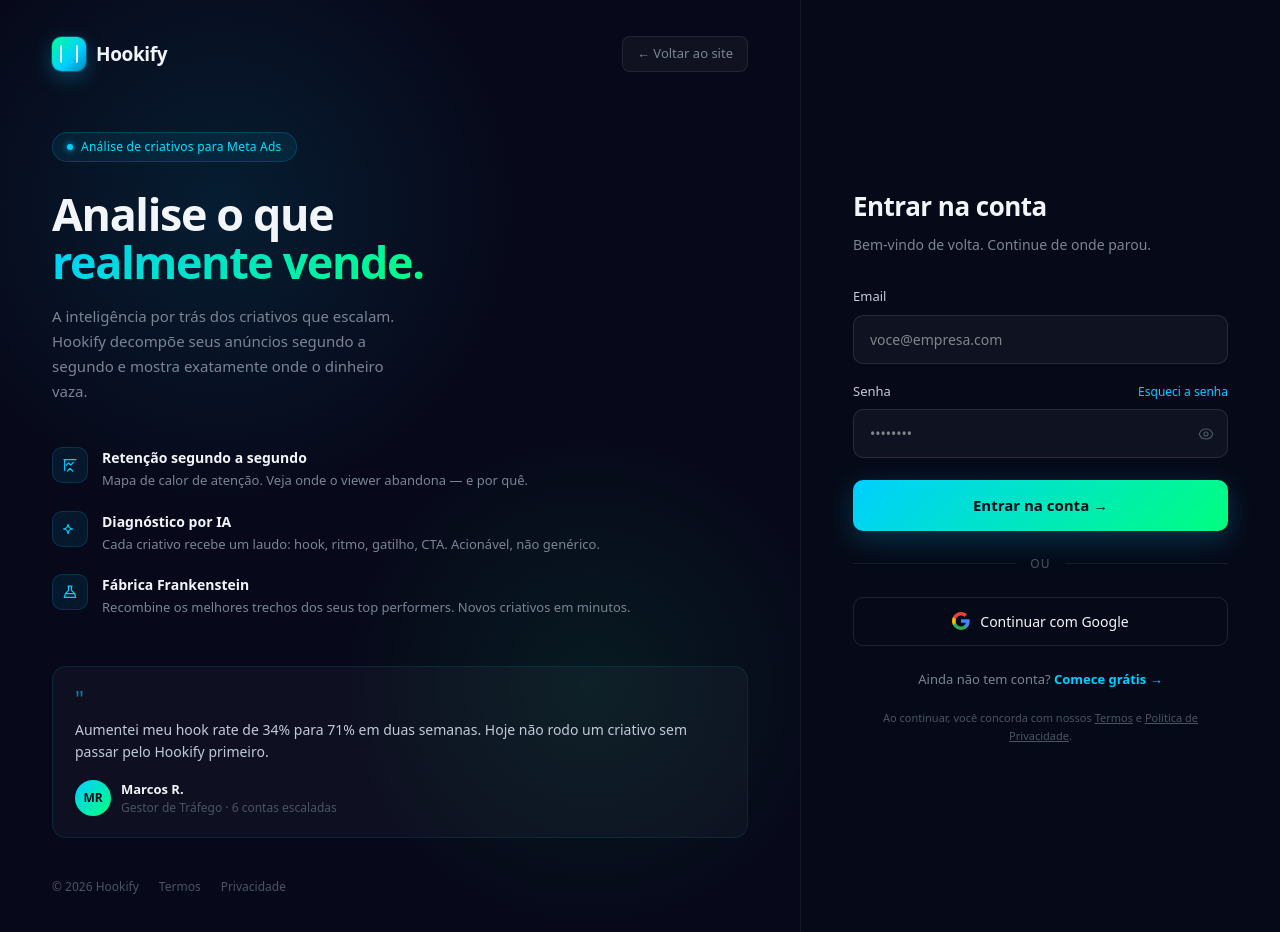
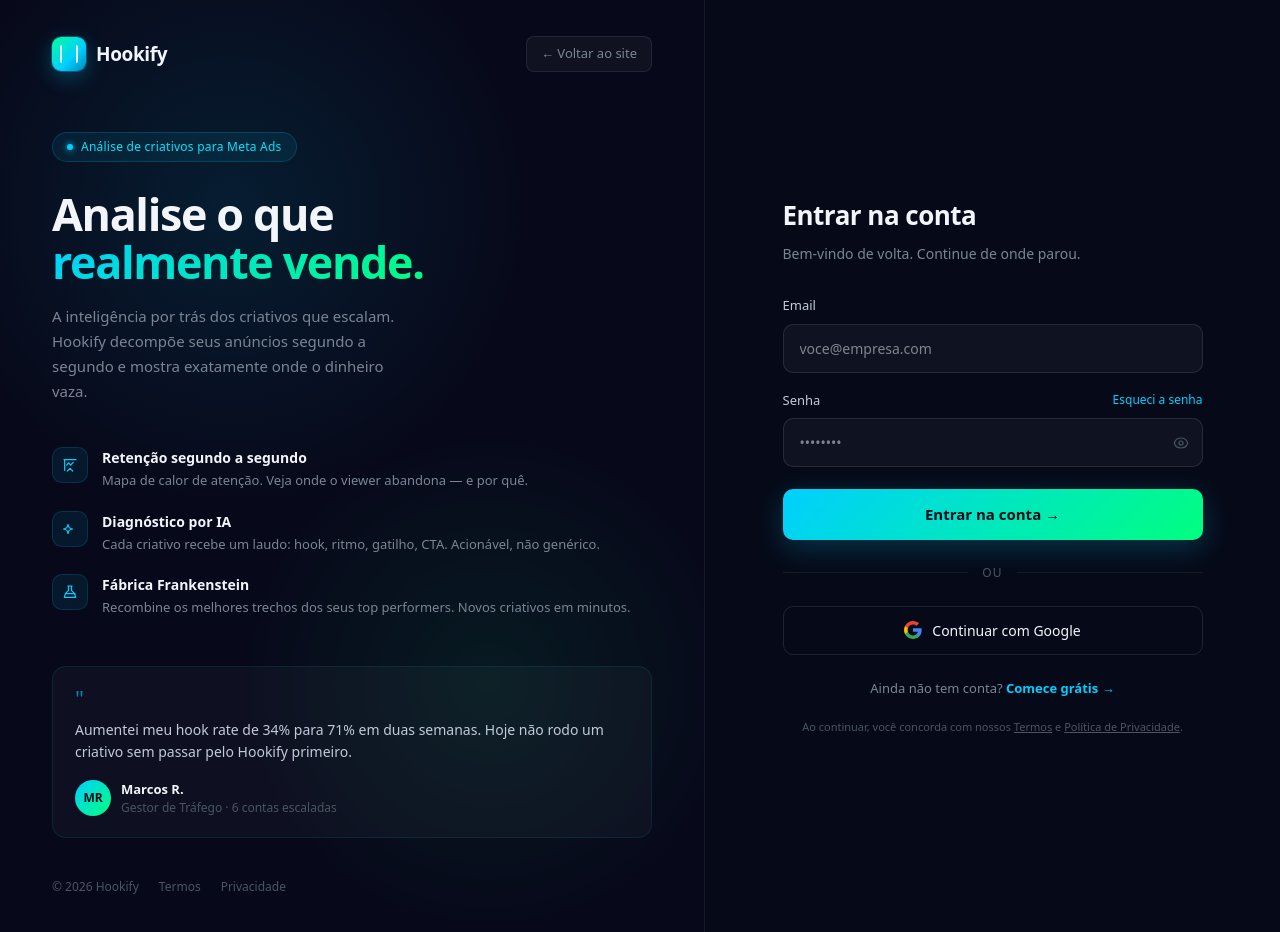
Before and after one commit to Derekkiyosshi/hookify, a Next.js app: page /login in a window 1280 px wide. Built offline with nearby package versions, Linux system fonts and the light colour scheme.

Commit message:
fix: equilibrar split layout do login (painel direito 45%)
Co-Authored-By: Claude Sonnet 4.6 <noreply@anthropic.com>

```diff
--- a/app/login/page.tsx
+++ b/app/login/page.tsx
@@ -197,12 +197,14 @@ export default function LoginPage() {
 
       {/* ── DIREITA — Form ── */}
       <div style={{
-        width: '480px', flexShrink: 0,
+        flex: '0 0 45%',
         display: 'flex', flexDirection: 'column', justifyContent: 'center',
-        padding: '60px 52px',
+        alignItems: 'center',
+        padding: '60px 40px',
         background: '#060A18',
         borderLeft: '1px solid rgba(255,255,255,0.06)',
       }}>
+        <div style={{ width: '100%', maxWidth: 420 }}>
         <div style={{ marginBottom: 32 }}>
           <h2 style={{ fontSize: 26, fontWeight: 700, color: '#F2F5FA', letterSpacing: '-0.02em', marginBottom: 8 }}>
             Entrar na conta
@@ -321,6 +323,7 @@ export default function LoginPage() {
           {' '}e{' '}
           <Link href="/privacidade" style={{ color: '#4A5560', textDecoration: 'underline' }}>Política de Privacidade</Link>.
         </p>
+        </div>
       </div>
     </div>
   )
```
